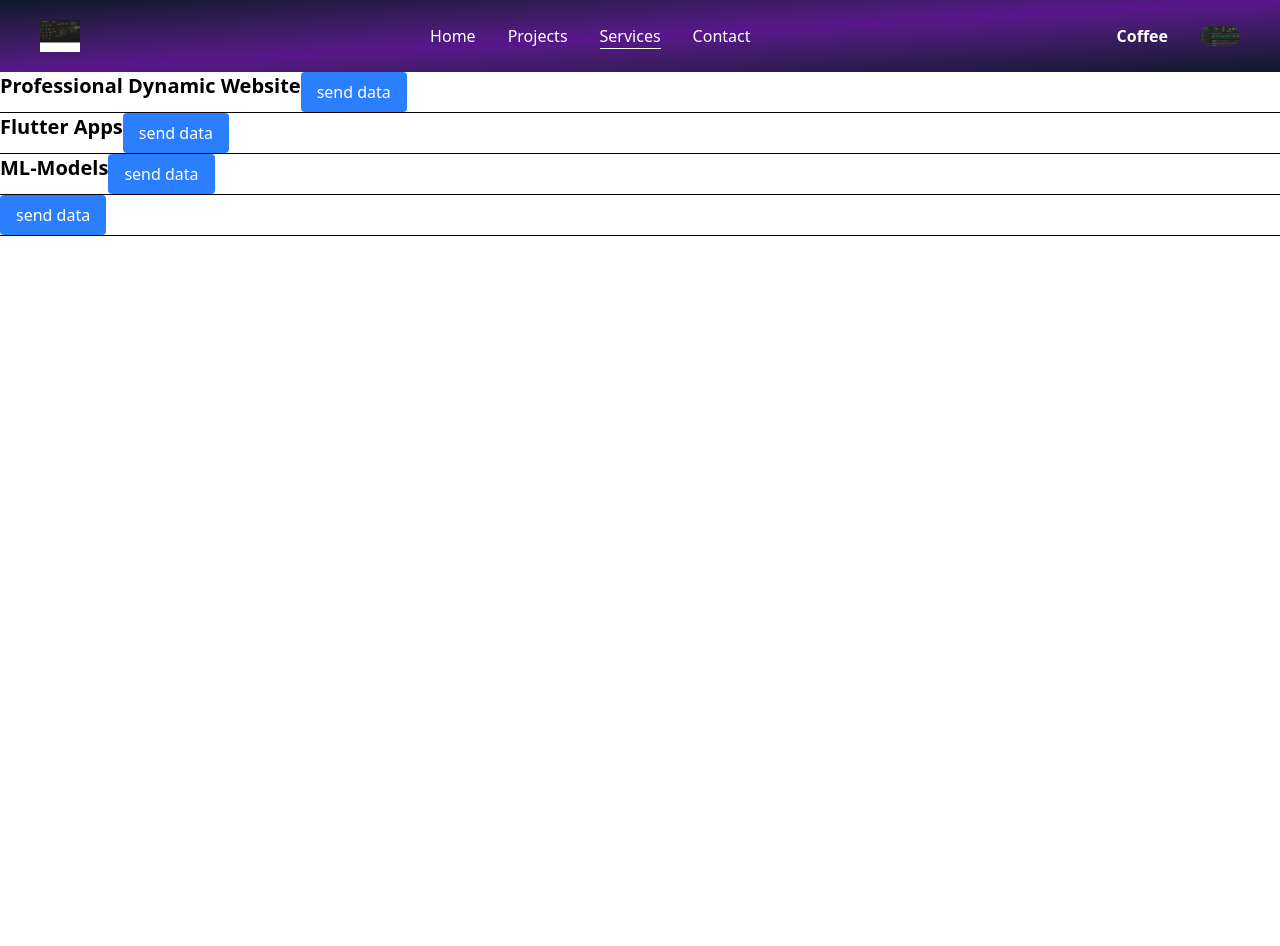
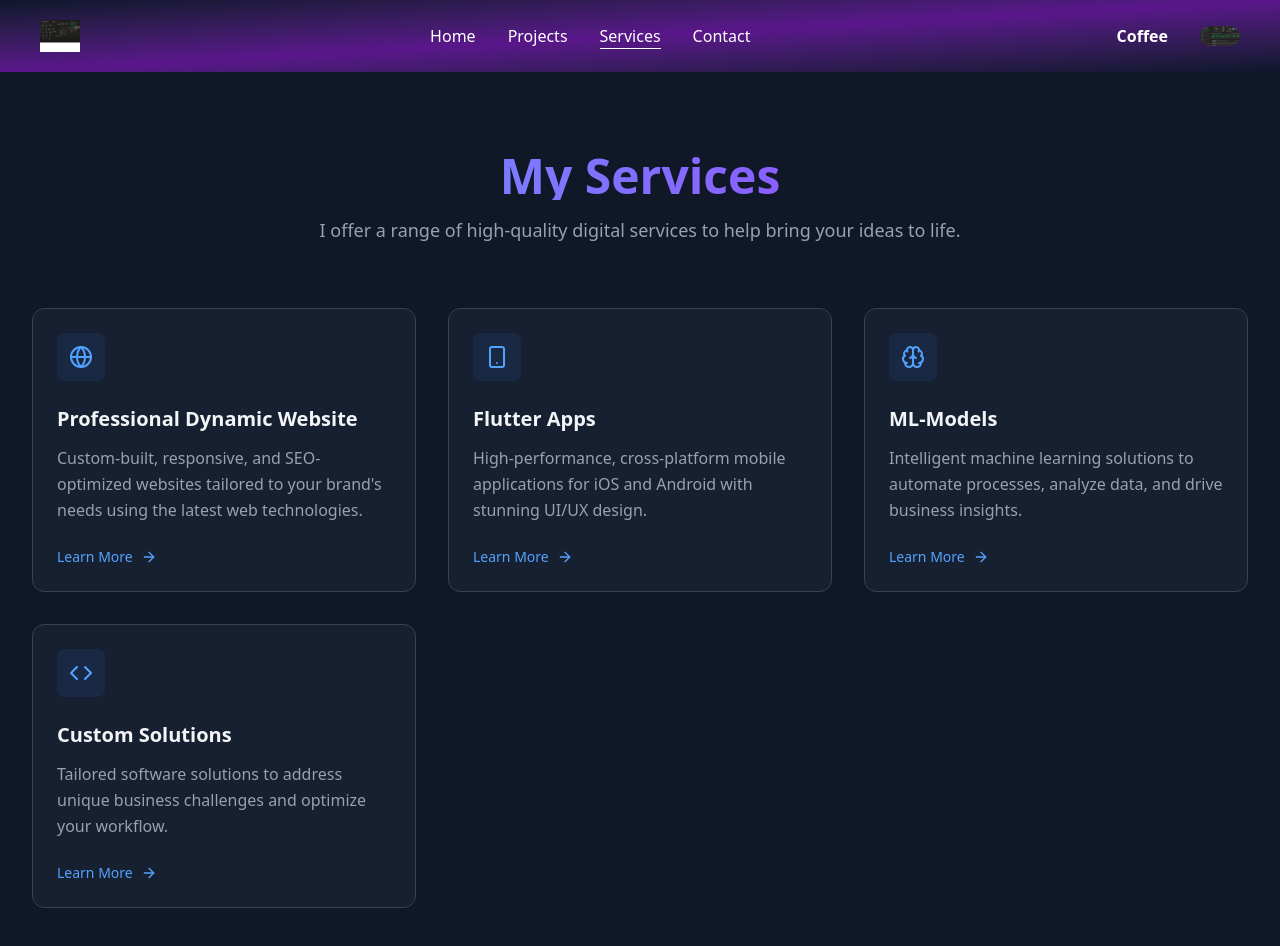
Before and after one commit to Laraib17/my_portfolio, a React (Vite) app: page /#/services in a window 1280 px wide. Shown: the top 946 px of the page. Before the commit the page ends 800 px from the top, so only its background shows below. Built offline with nearby package versions, Linux system fonts and the light colour scheme; a web font is replaced by a local one.

Commit message:
feat:Services page updated

```diff
--- a/src/data/services_data.js
+++ b/src/data/services_data.js
@@ -1,26 +1,26 @@
 export const service = [
     {
-      id:"1",
-      title:"Professional Dynamic Website",
-      description:"",
-      icon:"",
+      id: "1",
+      title: "Professional Dynamic Website",
+      description: "Custom-built, responsive, and SEO-optimized websites tailored to your brand's needs using the latest web technologies.",
+      icon: "Globe",
     },
     {
-      id:"2",
-      title:"Flutter Apps",
-      description:"",
-      icon:"",
+      id: "2",
+      title: "Flutter Apps",
+      description: "High-performance, cross-platform mobile applications for iOS and Android with stunning UI/UX design.",
+      icon: "Smartphone",
     },
     {
-      id:"3",
-      title:"ML-Models",
-      description:"",
-      icon:"",
+      id: "3",
+      title: "ML-Models",
+      description: "Intelligent machine learning solutions to automate processes, analyze data, and drive business insights.",
+      icon: "Brain",
     },
     {
-      id:"4",
-      title:"",
-      description:"",
-      icon:"",
+      id: "4",
+      title: "Custom Solutions",
+      description: "Tailored software solutions to address unique business challenges and optimize your workflow.",
+      icon: "Code",
     }
-]
+];
--- a/src/pages/Services.jsx
+++ b/src/pages/Services.jsx
@@ -1,22 +1,75 @@
 import React from "react";
 import { service } from "../data/services_data";
+import { Globe, Smartphone, Brain, Code, ArrowRight } from "lucide-react";
+import { motion } from "framer-motion";
+
+const iconMap = {
+  Globe: Globe,
+  Smartphone: Smartphone,
+  Brain: Brain,
+  Code: Code,
+};
+
 const Services = () => {
   return (
-    <div>
-      <div>
-        {service.map((service) => (
-          <section key={service.id}>
-            <div className="flex border-b">
-              <h1 className="text-xl font-bold">{service.title}</h1>
-              <p>{service.description}</p>
-              <button className="bg-blue-500 text-white px-4 py-2 rounded">
-                send data{" "}
-              </button>
-            </div>
-          </section>
-        ))}
+    <div className="min-h-screen bg-gray-900 text-white py-20 px-4 sm:px-6 lg:px-8">
+      <div className="max-w-7xl mx-auto">
+        <div className="text-center mb-16">
+          <motion.h2
+            initial={{ opacity: 0, y: -20 }}
+            animate={{ opacity: 1, y: 0 }}
+            transition={{ duration: 0.5 }}
+            className="text-4xl md:text-5xl font-bold bg-clip-text text-transparent bg-gradient-to-r from-blue-400 to-purple-600 mb-4"
+          >
+            My Services
+          </motion.h2>
+          <motion.p
+            initial={{ opacity: 0 }}
+            animate={{ opacity: 1 }}
+            transition={{ delay: 0.2, duration: 0.5 }}
+            className="text-gray-400 text-lg max-w-2xl mx-auto"
+          >
+            I offer a range of high-quality digital services to help bring your
+            ideas to life.
+          </motion.p>
+        </div>
+
+        <div className="grid grid-cols-1 md:grid-cols-2 lg:grid-cols-3 gap-8">
+          {service.map((item, index) => {
+            const IconComponent = iconMap[item.icon] || Code;
+
+            return (
+              <motion.div
+                key={item.id}
+                initial={{ opacity: 0, y: 20 }}
+                animate={{ opacity: 1, y: 0 }}
+                transition={{ delay: index * 0.1, duration: 0.5 }}
+                whileHover={{ y: -10 }}
+                className="bg-gray-800/50 backdrop-blur-sm border border-gray-700 rounded-xl p-6 hover:border-blue-500/50 transition-colors duration-300 group"
+              >
+                <div className="w-12 h-12 bg-blue-500/10 rounded-lg flex items-center justify-center mb-6 group-hover:bg-blue-500/20 transition-colors">
+                  <IconComponent className="w-6 h-6 text-blue-400 group-hover:text-blue-300" />
+                </div>
+
+                <h3 className="text-xl font-bold mb-3 text-gray-100 group-hover:text-blue-400 transition-colors">
+                  {item.title}
+                </h3>
+
+                <p className="text-gray-400 mb-6 leading-relaxed">
+                  {item.description}
+                </p>
+
+                <button className="flex items-center text-sm font-medium text-blue-400 hover:text-blue-300 transition-colors group/btn">
+                  Learn More
+                  <ArrowRight className="w-4 h-4 ml-2 transform group-hover/btn:translate-x-1 transition-transform" />
+                </button>
+              </motion.div>
+            );
+          })}
+        </div>
       </div>
     </div>
   );
 };
+
 export default Services;
```
